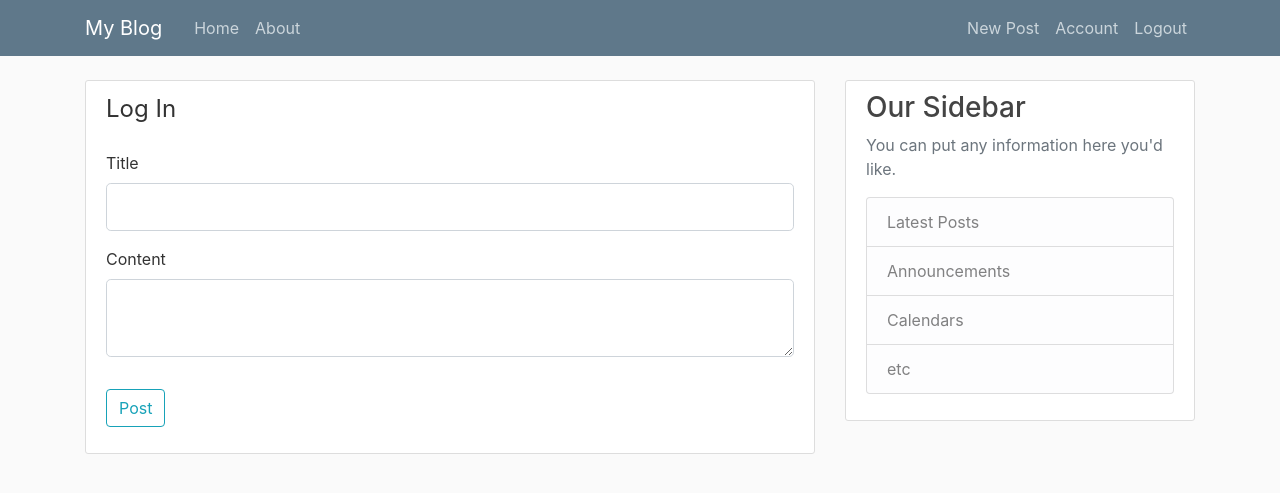
After one commit to dragosnechita/flask_blog, a Flask app: page /post/new in a window 1280 px wide. The commit adds this page. Shown: the top 493 px of the page. Run offline with Flask 2, Linux system fonts and the light colour scheme; a user stored in the database is signed in; some libraries are stand-ins or nearby versions.

Commit message:
Added the template and route to create posts

```diff
--- a/flask_blog/forms.py
+++ b/flask_blog/forms.py
@@ -1,6 +1,6 @@
 from flask_wtf import FlaskForm
 from flask_wtf.file import FileField, FileAllowed
-from wtforms import StringField, PasswordField, SubmitField, BooleanField
+from wtforms import StringField, PasswordField, SubmitField, BooleanField, TextAreaField
 from wtforms.validators import DataRequired, Length, Email, EqualTo, ValidationError
 from flask_blog.models import User
 from flask_login import current_user
@@ -53,3 +53,8 @@ class UpdateAccountForm(FlaskForm):
 			user = User.query.filter_by(email=email.data).first()
 			if user:
 				raise ValidationError('The email you chose is taken, please choose a different one')
+
+class PostForm(FlaskForm):
+	title = StringField('Title', validators=[DataRequired()])
+	post_content = TextAreaField('Content', validators=[DataRequired()])
+	submit = SubmitField('Post')
--- a/flask_blog/routes.py
+++ b/flask_blog/routes.py
@@ -1,28 +1,17 @@
 from flask import render_template, url_for, flash, redirect, request
 from flask_blog import app, db, bcrypt
-from flask_blog.forms import RegistrationForm, LoginForm, UpdateAccountForm
+from flask_blog.forms import RegistrationForm, LoginForm, UpdateAccountForm, PostForm
 from flask_blog.models import User, Post
 from flask_login import login_user, current_user, logout_user, login_required
 import secrets
 import os
 from PIL import Image
 
-posts = [
-	{'author':'Dragos',
-	'title':'My first blog post',
-	'content':'This is my first blog post, yay',
-	'date_posted': "sep 08 2020"
-	},
-	{'author':'Dragos',
-	'title':'My second blog post',
-	'content':'This is my second blog post, yay again',
-	'date_posted': "sep 08 2020"
-	}
-]
 
 @app.route("/")
 @app.route("/home")
 def home():
+	posts = Post.query.all()
 	return render_template('home.html', posts=posts)
 
 @app.route("/about")
@@ -93,3 +82,15 @@ def account():
 		form.email.data = current_user.email
 	image_file = url_for('static', filename='profile_images/' + current_user.image_file)
 	return render_template('account.html', title='Account', image_file=image_file, form=form)
+
+@app.route("/post/new", methods=['GET', 'POST'])
+@login_required
+def new_post():
+	form = PostForm()
+	if form.validate_on_submit():
+		post = Post(title=form.title.data, content=form.post_content.data, author=current_user)
+		db.session.add(post)
+		db.session.commit()
+		flash('Your post has been created!', 'success')
+		return redirect(url_for('home'))
+	return render_template('create_post.html', title='New Post', form=form)
--- /dev/null
+++ b/flask_blog/templates/create_post.html
@@ -0,0 +1,43 @@
+{% extends "layout.html"%}
+{% block content %}
+	<div class='content-section'>
+		<form method="POST" action="">
+			{{ form.hidden_tag() }}
+			<fieldset class="form-group">
+				<legend class="border=bottom mb-4">Log In</legend>
+				<div class="form-group">
+					{{ form.title.label(class="form-control-label") }}
+
+					{% if form.title.errors %}
+						{{ form.title.label(class="form-control form-control-lg is-invalid") }}
+					  	<div class="invalid-feedback">
+							{% for error in form.title.errors %}
+								<span>{{ error }}</span>
+							{% endfor %}
+					    </div>
+					{% else %}
+						{{ form.title(class="form-control form-control-lg") }}
+					{% endif %}
+				</div>
+				<div class="form-group">
+					{{ form.post_content.label(class="form-control-label") }}
+
+					{% if form.post_content.errors %}
+						{{ form.post_content.label(class="form-control form-control-lg is-invalid") }}
+					  	<div class="invalid-feedback">
+							{% for error in form.post_content.errors %}
+								<span>{{ error }}</span>
+							{% endfor %}
+					    </div>
+					{% else %}
+						{{ form.post_content(class="form-control form-control-lg") }}
+					{% endif %}
+				</div>
+			</fieldset>
+			<div class="form-group">
+			{{ form.submit(class="btn btn-outline-info") }}
+			</div>
+		</form>
+
+	</div>
+{% endblock content %}
--- a/flask_blog/templates/home.html
+++ b/flask_blog/templates/home.html
@@ -2,10 +2,11 @@
 {% block content %}
 	{% for post in posts %}
 		<article class="media content-section">
+			<img class="rounded-circle article-img" src="{{ url_for('static', filename='profile_images/' + post.author.image_file) }}">
 		  <div class="media-body">
 		    <div class="article-metadata">
-		      <a class="mr-2" href="#">{{ post.author }}</a>
-		      <small class="text-muted">{{ post.date_posted }}</small>
+		      <a class="mr-2" href="#">by {{ post.author.username }}</a>
+		      <small class="text-muted">@ {{ post.date_posted.strftime('%Y-%m-%d') }}</small>
 		    </div>
 		    <h2><a class="article-title" href="#">{{ post.title }}</a></h2>
 		    <p class="article-content">{{ post.content }}</p>
--- a/flask_blog/templates/layout.html
+++ b/flask_blog/templates/layout.html
@@ -32,6 +32,7 @@
 					<!--- Navbar Right Side -->
 					<div class="navbar-nav">
 						{% if current_user.is_authenticated %}
+							<a class="nav-item nav-link" href="{{ url_for('new_post') }}">New Post</a>
 							<a class="nav-item nav-link" href="{{ url_for('account') }}">Account</a>
 							<a class="nav-item nav-link" href="{{ url_for('logout') }}">Logout</a>
 						{% else  %}
```
Also changed, not shown: flask_blog/site.db.
